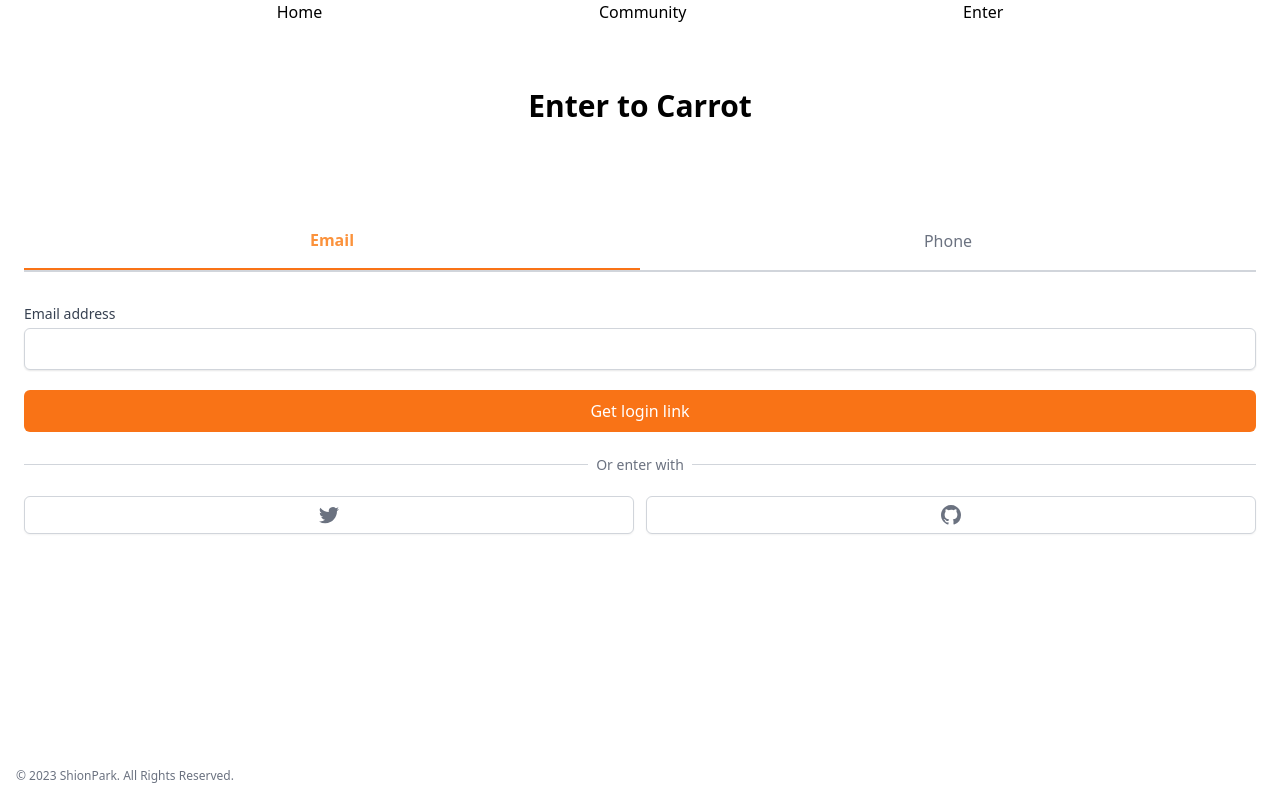
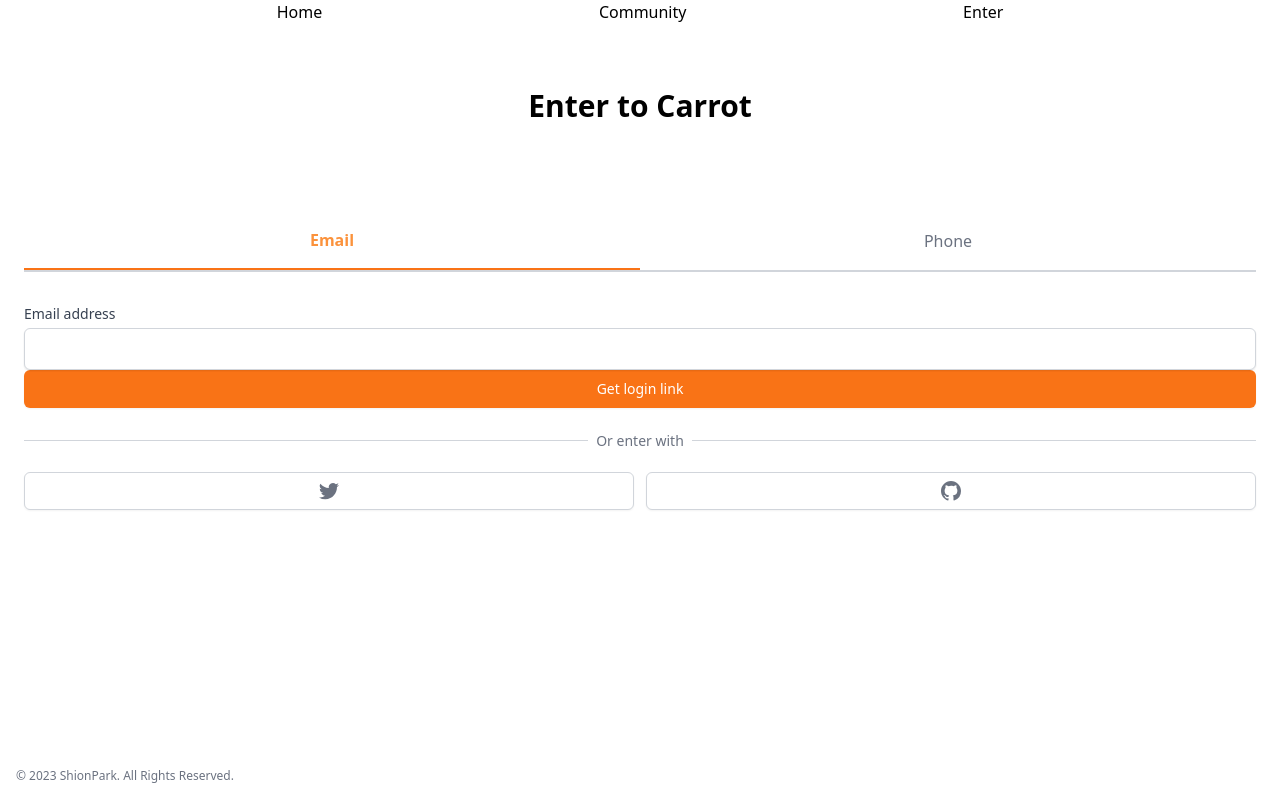
Before and after one commit to shionpark/nextjs-carrot, a Next.js app: page /enter in a window 1280 px wide. Built offline with nearby package versions, Linux system fonts and the light colour scheme.

Commit message:
Style: 🎨 Button 컴포넌트 분리

```diff
--- /dev/null
+++ b/src/components/button.tsx
@@ -0,0 +1,26 @@
+import { cls } from "@/utils";
+
+interface ButtonProps {
+  large?: boolean;
+  text: string;
+  [key: string]: any;
+}
+
+export default function Button({
+  large = false,
+  onClick,
+  text,
+  ...rest
+}: ButtonProps) {
+  return (
+    <button
+      {...rest}
+      className={cls(
+        "w-full bg-orange-500 hover:bg-orange-600 text-white  px-4 border border-transparent rounded-md shadow-sm font-medium focus:ring-2 focus:ring-offset-2 focus:ring-orange-500 focus:outline-none",
+        large ? "py-3 text-base" : "py-2 text-sm "
+      )}
+    >
+      {text}
+    </button>
+  );
+}
--- a/src/components/index.ts
+++ b/src/components/index.ts
@@ -2,3 +2,4 @@ export { default as Layout } from "./layout";
 export { default as Navbar } from "./navbar";
 export { default as Footer } from "./footer";
 export { default as Input } from "./input";
+export { default as Button } from "./button";
--- a/src/pages/enter.tsx
+++ b/src/pages/enter.tsx
@@ -1,7 +1,7 @@
 import { useState } from "react";
 import { useForm } from "react-hook-form";
 import { cls } from "@/utils";
-import { Input } from "../components";
+import { Button, Input } from "../components";
 import { EMAIL, PHONE } from "@/constants";
 
 interface EnterForm {
@@ -10,6 +10,7 @@ interface EnterForm {
 }
 
 export default function Enter() {
+  const [submitting, setSubmitting] = useState(false);
   const { register, handleSubmit, reset, watch } = useForm<EnterForm>();
   const [method, setMethod] = useState<typeof EMAIL | typeof PHONE>(EMAIL);
 
@@ -25,7 +26,13 @@ export default function Enter() {
   console.log(watch());
 
   const onValid = (data: EnterForm) => {
-    console.log(data);
+    fetch("/api/users/enter", {
+      method: "POST",
+      body: JSON.stringify(data),
+      headers: { "Content-Type": "application/json" },
+    }).then(() => {
+      setSubmitting(false);
+    });
   };
 
   return (
@@ -84,10 +91,12 @@ export default function Enter() {
               />
             ) : null}
           </div>
-          <button className="FORM_ENTER_BTN bg-orange-500 hover:bg-orange-600 mt-5 py-2 px-4 border border-transparent rounded-md text-white focus:ring-2 focus:ring-offset-2 focus:ring-orange-500 focus:outline-none">
-            {method === EMAIL ? "Get login link" : null}
-            {method === PHONE ? "Get one-time password" : null}
-          </button>
+          {method === EMAIL ? (
+            <Button text={submitting ? "Loading" : "Get login link"} />
+          ) : null}
+          {method === PHONE ? (
+            <Button text={submitting ? "Loading" : "Get one-time password"} />
+          ) : null}
         </form>
         <div className="E_SOCIAL_CONTAINER mt-8  ">
           <div className="E_SOCIAL_TEXT relative">
```
